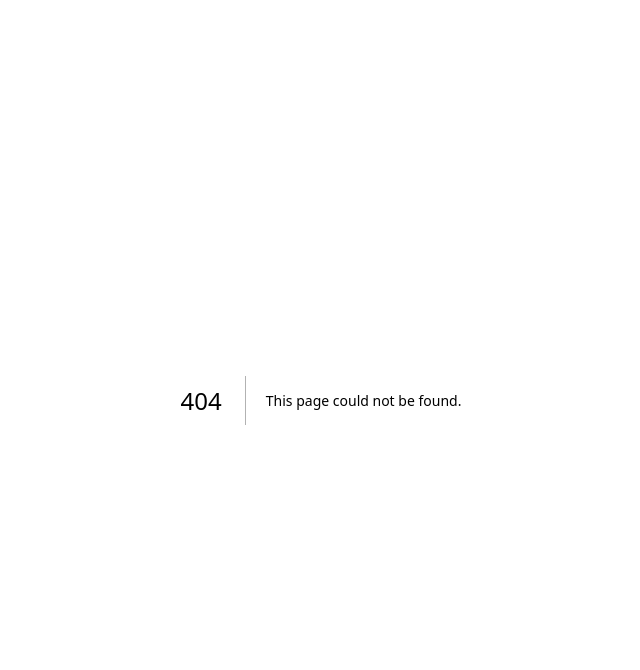
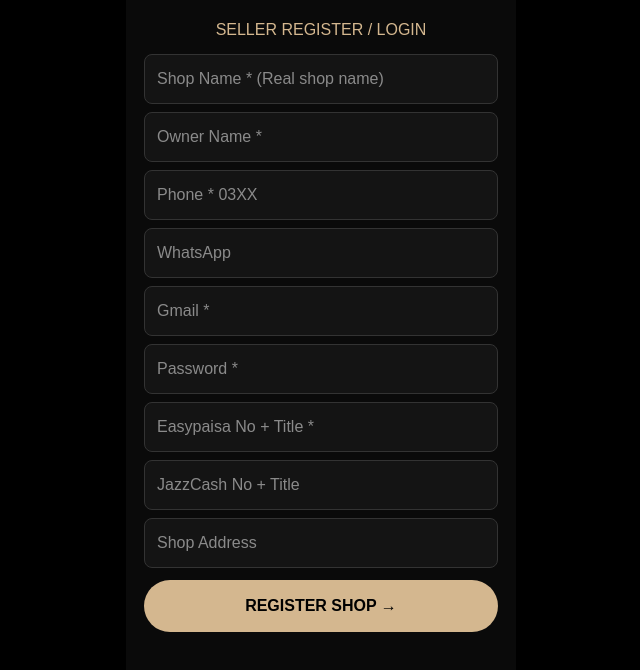
Before and after one commit to hadi-kaiha/KAIHA-, a Next.js app: page /seller/login in a window 1280 px wide. Before the commit this address had no page. Shown: the top 670 px of the page, without its empty margins (319-959 px from the left). Built offline with nearby package versions, Linux system fonts and the light colour scheme.

Commit message:
Add Seller Login component with registration form

```diff
--- /dev/null
+++ b/app/seller/login/page.tsx
@@ -0,0 +1,29 @@
+"use client";
+import {useState} from "react";
+import { createClient } from "@supabase/supabase-js";
+const supabase = createClient("https://rlsmcomxugstuoeurdam.supabase.co","sb_publishable_mxCJKSppCAnMe6SwT7tbiQ_4dlOy122");
+export default function SellerLogin(){
+const [shop,setShop]=useState("");
+const [form,setForm]=useState({owner:"",phone:"",whatsapp:"",gmail:"",easypaisa:"",jazzcash:"",address:"",password:""});
+const reg=async()=>{
+ if(!shop||!form.owner||!form.phone||!form.gmail||!form.password) return alert("Shop Name, Owner, Phone, Gmail, Password zaruri!");
+ if(!form.easypaisa && !form.jazzcash) return alert("Easypaisa ya JazzCash ek zaruri!");
+ await supabase.from("sellers").upsert({shop_name:shop, owner_name:form.owner, phone:form.phone, whatsapp:form.whatsapp||form.phone, gmail:form.gmail, easypaisa:form.easypaisa, jazzcash:form.jazzcash, address:form.address, password:form.password});
+ localStorage.setItem("my_shop_name",shop);
+ localStorage.setItem("my_shop_data",JSON.stringify(form));
+ location.href="/seller";
+};
+return(<div style={{background:"#000",minHeight:"100vh",display:"flex",justifyContent:"center"}}><div style={{background:"#0a0a0a",width:"100%",maxWidth:"390px",padding:"18px",color:"#fff"}}>
+<h3 style={{color:"#D4B78F",textAlign:"center"}}>SELLER REGISTER / LOGIN</h3>
+<input value={shop} onChange={e=>setShop(e.target.value)} placeholder="Shop Name * (Real shop name)" style={{width:"100%",marginTop:"12px",padding:"12px",background:"#141414",border:"1px solid #333",borderRadius:"8px",color:"#fff"}}/>
+<input value={form.owner} onChange={e=>setForm({...form,owner:e.target.value})} placeholder="Owner Name *" style={{width:"100%",marginTop:"8px",padding:"12px",background:"#141414",border:"1px solid #333",borderRadius:"8px",color:"#fff"}}/>
+<input value={form.phone} onChange={e=>setForm({...form,phone:e.target.value})} placeholder="Phone * 03XX" style={{width:"100%",marginTop:"8px",padding:"12px",background:"#141414",border:"1px solid #333",borderRadius:"8px",color:"#fff"}}/>
+<input value={form.whatsapp} onChange={e=>setForm({...form,whatsapp:e.target.value})} placeholder="WhatsApp" style={{width:"100%",marginTop:"8px",padding:"12px",background:"#141414",border:"1px solid #333",borderRadius:"8px",color:"#fff"}}/>
+<input value={form.gmail} onChange={e=>setForm({...form,gmail:e.target.value})} placeholder="Gmail *" style={{width:"100%",marginTop:"8px",padding:"12px",background:"#141414",border:"1px solid #333",borderRadius:"8px",color:"#fff"}}/>
+<input value={form.password} onChange={e=>setForm({...form,password:e.target.value})} type="password" placeholder="Password *" style={{width:"100%",marginTop:"8px",padding:"12px",background:"#141414",border:"1px solid #333",borderRadius:"8px",color:"#fff"}}/>
+<input value={form.easypaisa} onChange={e=>setForm({...form,easypaisa:e.target.value})} placeholder="Easypaisa No + Title *" style={{width:"100%",marginTop:"8px",padding:"12px",background:"#141414",border:"1px solid #333",borderRadius:"8px",color:"#fff"}}/>
+<input value={form.jazzcash} onChange={e=>setForm({...form,jazzcash:e.target.value})} placeholder="JazzCash No + Title" style={{width:"100%",marginTop:"8px",padding:"12px",background:"#141414",border:"1px solid #333",borderRadius:"8px",color:"#fff"}}/>
+<input value={form.address} onChange={e=>setForm({...form,address:e.target.value})} placeholder="Shop Address" style={{width:"100%",marginTop:"8px",padding:"12px",background:"#141414",border:"1px solid #333",borderRadius:"8px",color:"#fff"}}/>
+<button onClick={reg} style={{width:"100%",marginTop:"12px",background:"#D4B78F",color:"#000",padding:"14px",borderRadius:"999px",border:"none",fontWeight:"900"}}>REGISTER SHOP →</button>
+</div></div>)
+    }
```
